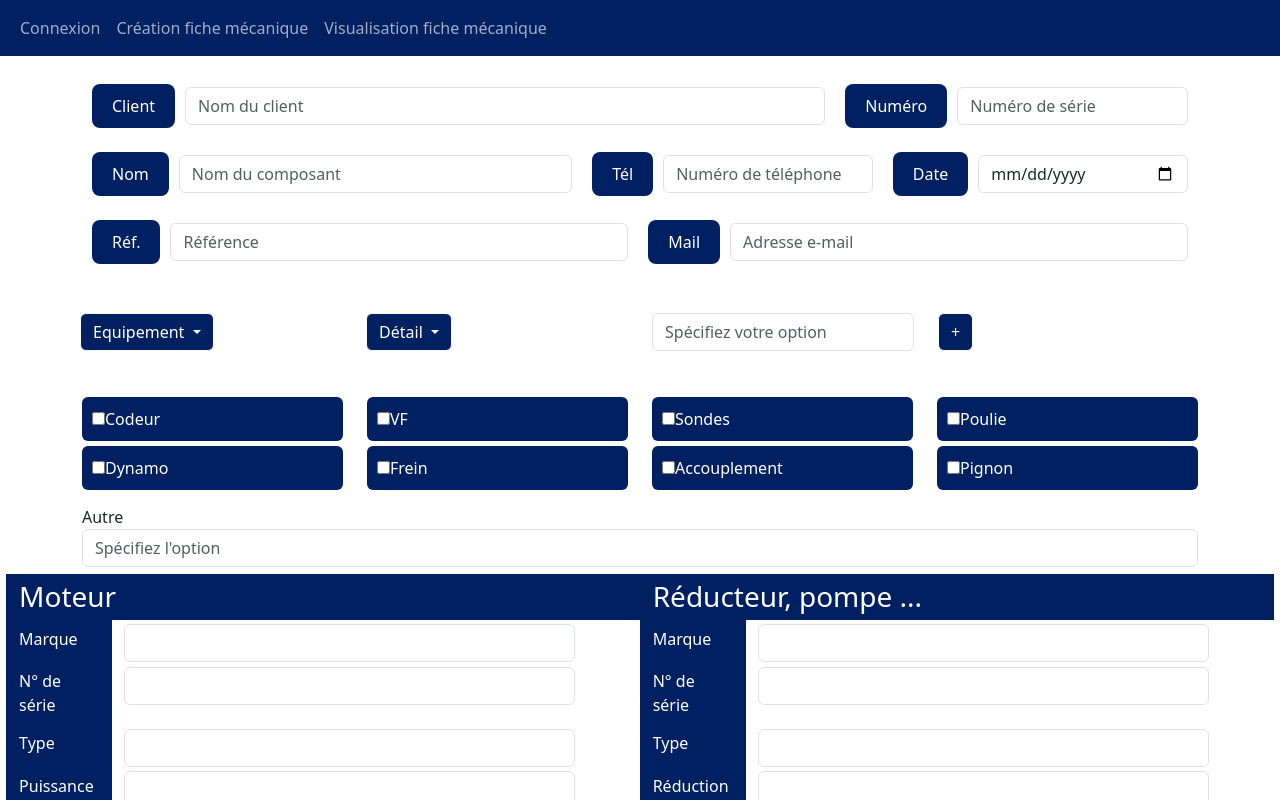
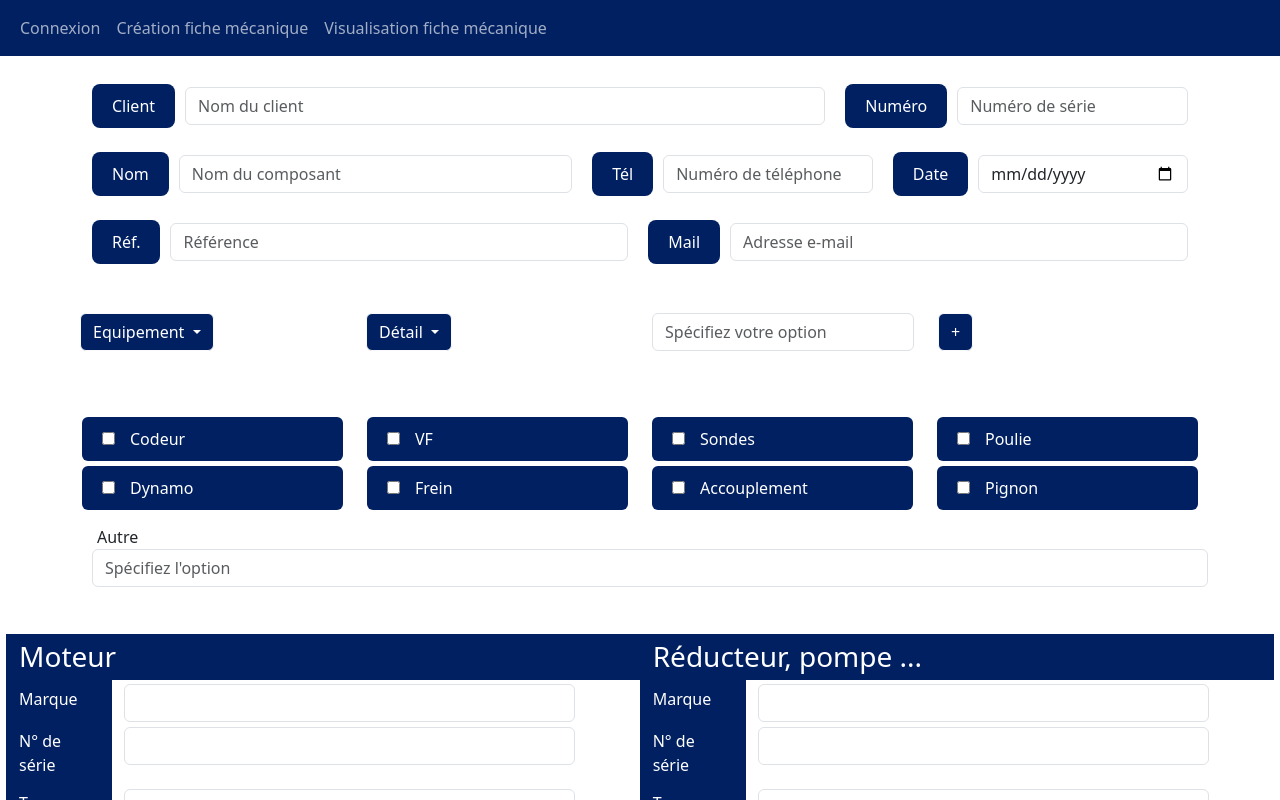
Before and after one commit to Mohamed-elg/PRI, an Angular app in the folder web/: page /mechanical-sheet in a window 1280 px wide. Shown: the top 800 px of the page. Built offline with nearby package versions, Linux system fonts and the light colour scheme.

Commit message:
Update other-equipement.component.css

```diff
--- a/web/src/app/other-equipement/other-equipement.component.css
+++ b/web/src/app/other-equipement/other-equipement.component.css
@@ -7,3 +7,16 @@
 .autre-label {
     margin-top: 10px;
 }
+
+label {
+    margin-left: 15px;
+}
+
+input {
+    margin-left: 10px;
+}
+
+.container {
+    margin-top: 20px;
+    margin-bottom: 40px;
+}
```
